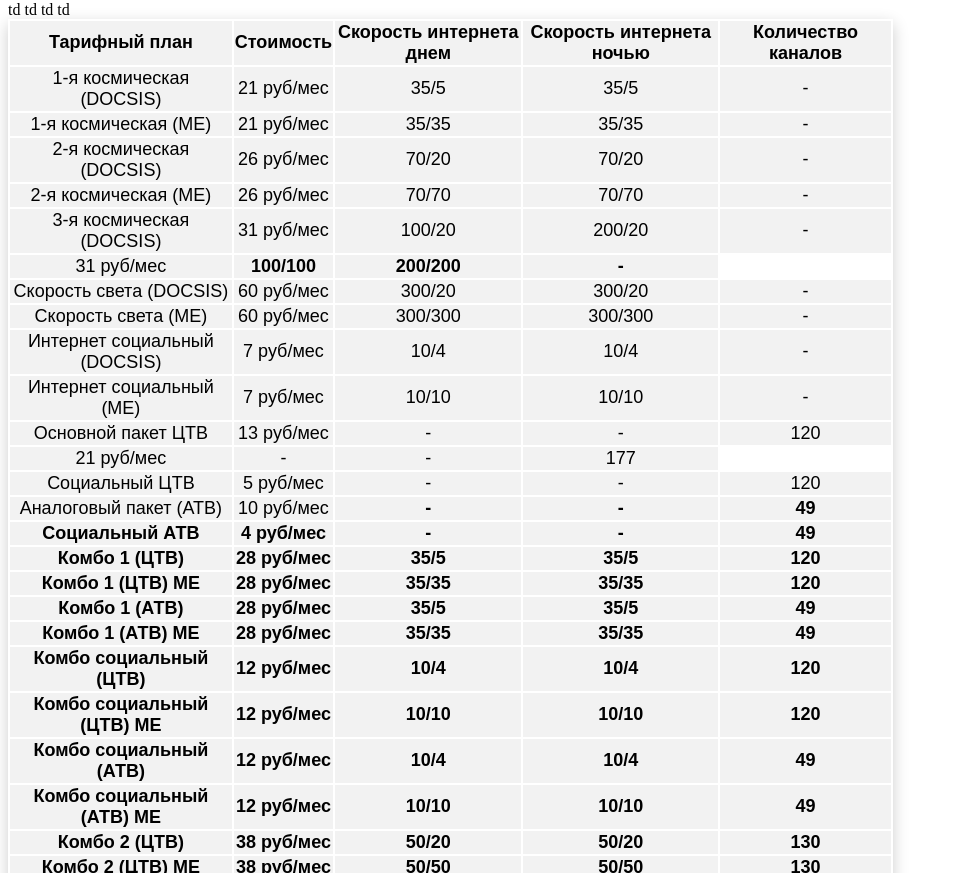
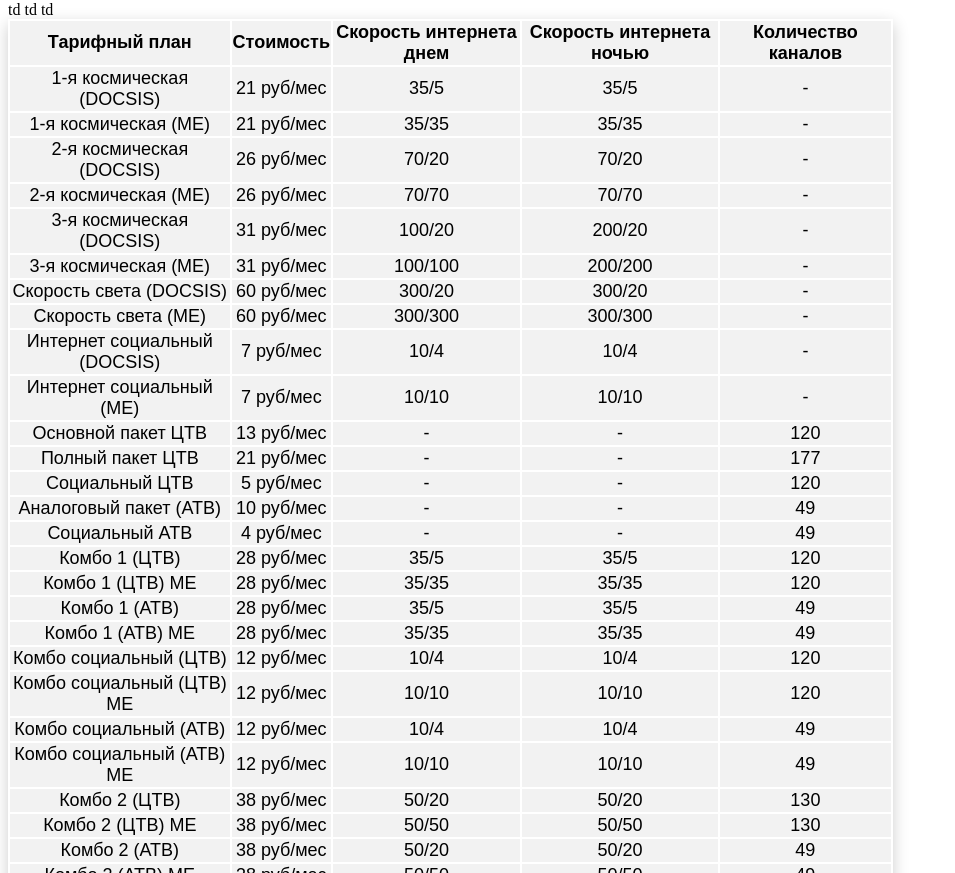
Before and after one commit to group4skt/cosmos_help, a plain HTML site: page tarifs.html in a window 1280 px wide. Shown: the part 79-952 px from the top of the page, without its empty margins (0-955 px from the left). Drawn offline with Linux system fonts and the light colour scheme.

Commit message:
Update tarifs.html

```diff
--- a/tarifs.html
+++ b/tarifs.html
@@ -69,11 +69,11 @@
   <td>-</td>
  </tr>
  <tr>
-  <td3-я космическая (МЕ)</td>
+  <td>3-я космическая (МЕ)</td>
   <td>31 руб/мес</td>
-  <th>100/100</th>
-  <th>200/200</th>
-  <th>-</th>
+  <td>100/100</td>
+  <td>200/200</td>
+  <td>-</td>
  </tr>
  <tr>
   <td>Скорость света (DOCSIS)</td>
@@ -111,7 +111,7 @@
   <td>120</td>
  </tr>
  <tr>
-  <tdПолный пакет ЦТВ</td>
+  <td>Полный пакет ЦТВ</td>
   <td>21 руб/мес</td>
   <td>-</td>
   <td>-</td>
@@ -122,91 +122,91 @@
   <td>5 руб/мес</td>
   <td>-</td>
   <td>-</td>
-  <td>120</th>
- </tr>td
+  <td>120</td>
+ </tr>
  <tr>
   <td>Аналоговый пакет (АТВ)</td>
   <td>10 руб/мес</td>
-  <th>-</th>
-  <th>-</th>
-  <th>49</th>
+  <td>-</td>
+  <td>-</td>
+  <td>49</td>
  </tr>
  <tr>
-  <th>Социальный АТВ</th>
-  <th>4 руб/мес</th>
-  <th>-</th>
-  <th>-</th>
-  <th>49</th>
+  <td>Социальный АТВ</td>
+  <td>4 руб/мес</td>
+  <td>-</td>
+  <td>-</td>
+  <td>49</td>
  </tr>
  <tr>
-  <th>Комбо 1 (ЦТВ)</th>
-  <th>28 руб/мес</th>
-  <th>35/5</th>
-  <th>35/5</th>
-  <th>120</th>
+  <td>Комбо 1 (ЦТВ)</td>
+  <td>28 руб/мес</td>
+  <td>35/5</td>
+  <td>35/5</td>
+  <td>120</td>
  </tr>
  <tr>
-  <th>Комбо 1 (ЦТВ) МЕ</th>
-  <th>28 руб/мес</th>
-  <th>35/35</th>
-  <th>35/35</th>
-  <th>120</th>
+  <td>Комбо 1 (ЦТВ) МЕ</td>
+  <td>28 руб/мес</td>
+  <td>35/35</td>
+  <td>35/35</td>
+  <td>120</td>
  </tr>
  <tr>
-  <th>Комбо 1 (АТВ)</th>
-  <th>28 руб/мес</th>
-  <th>35/5</th>
-  <th>35/5</th>
-  <th>49</th>
+  <td>Комбо 1 (АТВ)</td>
+  <td>28 руб/мес</td>
+  <td>35/5</td>
+  <td>35/5</td>
+  <td>49</td>
  </tr>
  <tr>
-  <th>Комбо 1 (АТВ) МЕ</th>
-  <th>28 руб/мес</th>
-  <th>35/35</th>
-  <th>35/35</th>
-  <th>49</th>
+  <td>Комбо 1 (АТВ) МЕ</td>
+  <td>28 руб/мес</td>
+  <td>35/35</td>
+  <td>35/35</td>
+  <td>49</td>
  </tr>
  <tr>
-  <th>Комбо социальный (ЦТВ)</th>
-  <th>12 руб/мес</th>
-  <th>10/4</th>
-  <th>10/4</th>
-  <th>120</th>
+  <td>Комбо социальный (ЦТВ)</td>
+  <td>12 руб/мес</td>
+  <td>10/4</td>
+  <td>10/4</td>
+  <td>120</td>
  </tr>
  <tr>
-  <th>Комбо социальный (ЦТВ) МЕ</th>
-  <th>12 руб/мес</th>
-  <th>10/10</th>
-  <th>10/10</th>
-  <th>120</th>
+  <td>Комбо социальный (ЦТВ) МЕ</td>
+  <td>12 руб/мес</td>
+  <td>10/10</td>
+  <td>10/10</td>
+  <td>120</td>
  </tr>
  <tr>
-  <th>Комбо социальный (АТВ)</th>
-  <th>12 руб/мес</th>
-  <th>10/4</th>
-  <th>10/4</th>
-  <th>49</th>
+  <td>Комбо социальный (АТВ)</td>
+  <td>12 руб/мес</td>
+  <td>10/4</td>
+  <td>10/4</td>
+  <td>49</td>
  </tr>
  <tr>
-  <th>Комбо социальный (АТВ) МЕ</th>
-  <th>12 руб/мес</th>
-  <th>10/10</th>
-  <th>10/10</th>
-  <th>49</th>
+  <td>Комбо социальный (АТВ) МЕ</td>
+  <td>12 руб/мес</td>
+  <td>10/10</td>
+  <td>10/10</td>
+  <td>49</td>
  </tr>
  <tr>
-  <th>Комбо 2 (ЦТВ)</th>
-  <th>38 руб/мес</th>
-  <th>50/20</th>
-  <th>50/20</th>
-  <th>130</th>
+  <td>Комбо 2 (ЦТВ)</td>
+  <td>38 руб/мес</td>
+  <td>50/20</td>
+  <td>50/20</td>
+  <td>130</td>
  </tr>
  <tr>
-  <th>Комбо 2 (ЦТВ)  МЕ</th>
-  <th>38 руб/мес</th>
-  <th>50/50</th>
-  <th>50/50</th>
-  <th>130</th>
+  <td>Комбо 2 (ЦТВ)  МЕ</td>
+  <td>38 руб/мес</td>
+  <td>50/50</td>
+  <td>50/50</td>
+  <td>130</td>
  </tr>
  <tr>
   <td>Комбо 2 (АТВ)</td>
```
